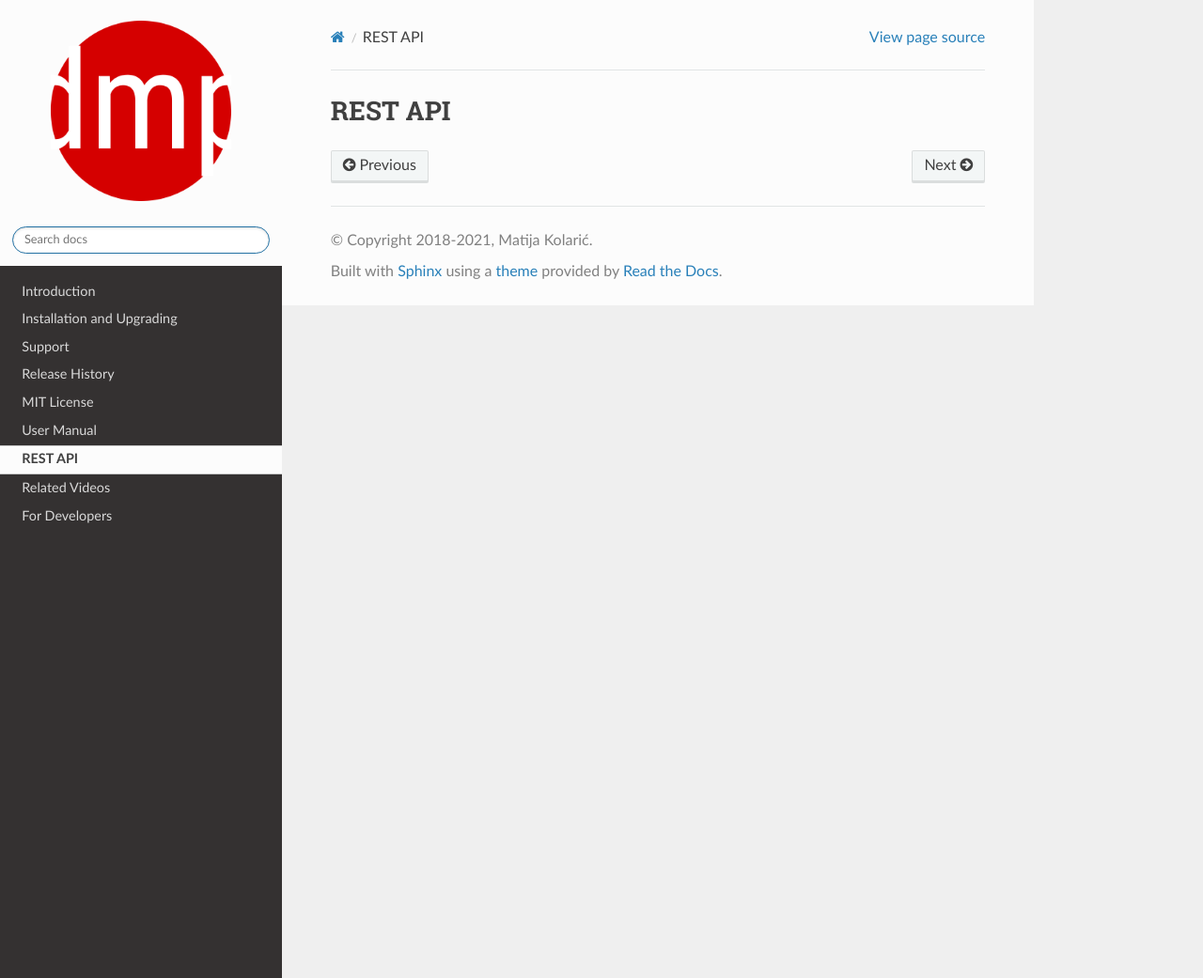
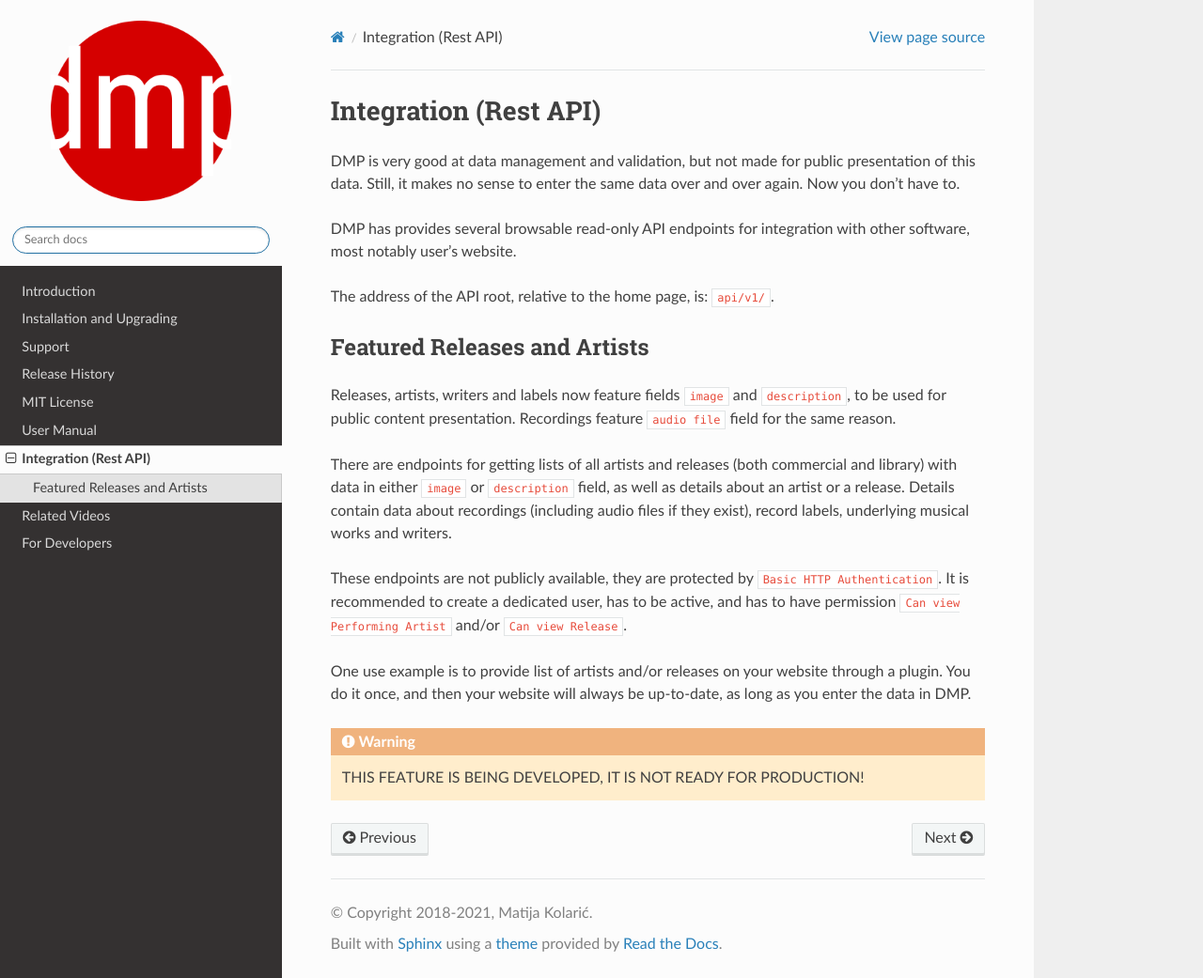
Before and after one commit to matijakolaric-com/django-music-publisher, a Sphinx documentation site: the page built from docs/restapi.rst, in a window 1280 px wide and 1041 px high. Shown: the whole window at 94% size. Built offline with Sphinx 7.4.7 and the Read the Docs theme 2.0.0, drawn with Linux system fonts in a browser that asks for light colours.

Commit message:
rest API docs started

```diff
--- a/docs/restapi.rst
+++ b/docs/restapi.rst
@@ -1,2 +1,38 @@
-REST API
+Integration (Rest API)
 ====================================
+
+DMP is very good at data management and validation, but not made for public
+presentation of this data. Still, it makes no sense to enter the same data
+over and over again. Now you don't have to.
+
+DMP has provides several browsable read-only API endpoints
+for integration with other software, most notably user's website.
+
+The address of the API root, relative to the home page, is: ``api/v1/``.
+
+
+Featured Releases and Artists
+------------------------------------------
+
+Releases, artists, writers and labels now feature fields ``image`` and
+``description``, to be used for public content presentation. Recordings
+feature ``audio file`` field for the same reason.
+
+There are endpoints for getting lists of all artists and releases
+(both commercial and library) with data in either ``image`` or ``description``
+field, as well as details about an artist or a release.
+Details contain data about recordings (including audio files if they exist),
+record labels, underlying musical works and writers.
+
+These endpoints are not publicly available, they are protected by ``Basic HTTP
+Authentication``. It is recommended to create a dedicated user, has to be active,
+and has to have permission ``Can view Performing Artist`` and/or ``Can view
+Release``.
+
+One use example is to provide list of artists and/or releases on your website
+through a plugin. You do it once, and then your website will always be up-to-date,
+as long as you enter the data in DMP.
+
+.. warning::
+
+   THIS FEATURE IS BEING DEVELOPED, IT IS NOT READY FOR PRODUCTION!
```
